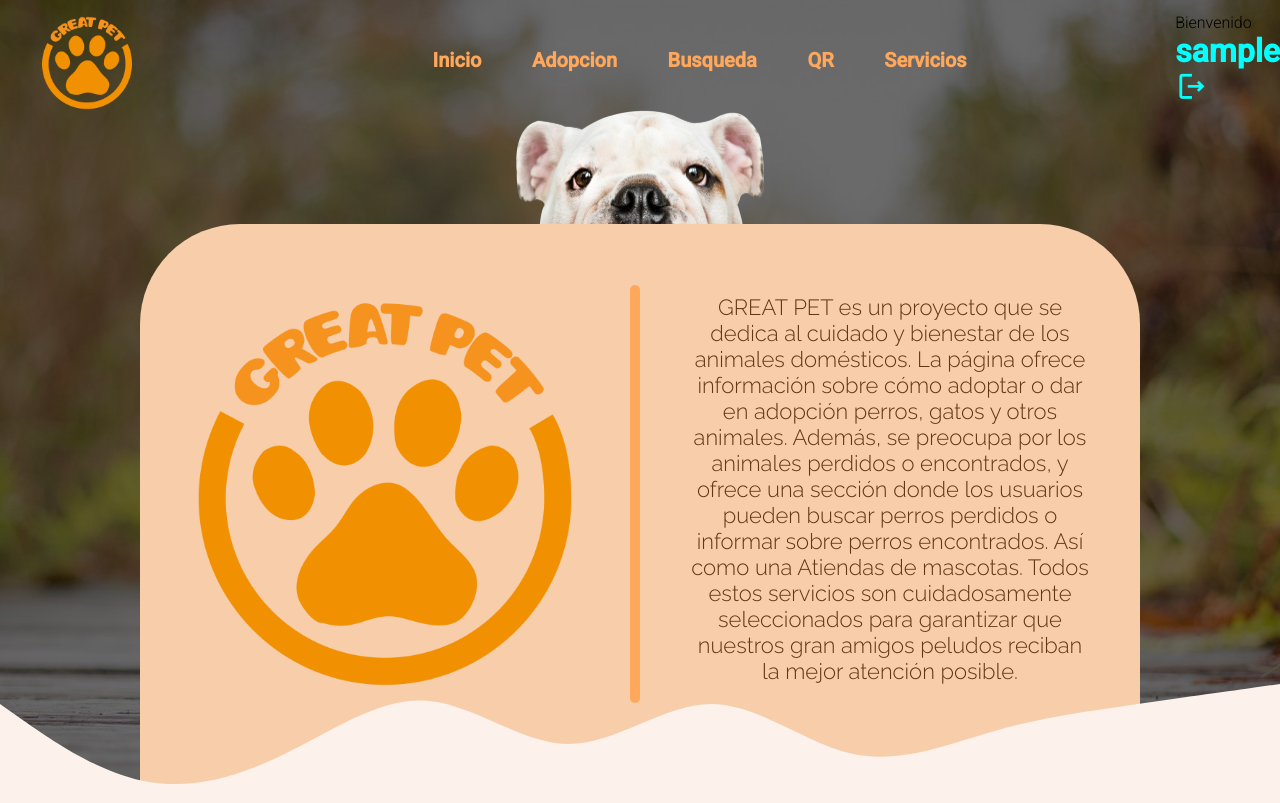
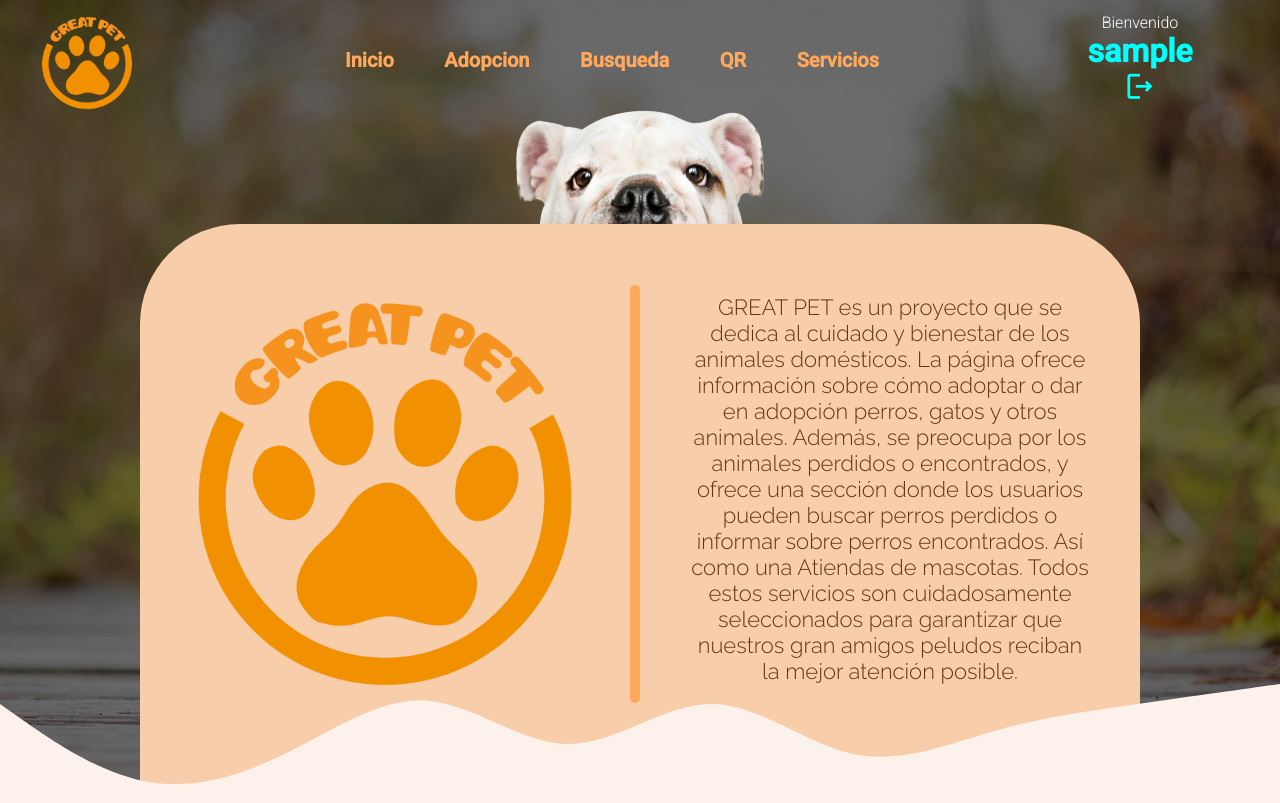
Before and after one commit to Busferis/great_pet, a PHP site: page /panel.php in a window 1280 px wide. Shown: the top 803 px of the page. Run offline with PHP 8.4, Linux system fonts and the light colour scheme; the visitor is signed in with stand-in values (Sample User, id 1); some web fonts are replaced.

Commit message:
Actualizacion

```diff
--- a/css/color.css
+++ b/css/color.css
@@ -52,6 +52,24 @@ body {
 
 a {
     text-decoration: none;
+}
+
+.redesu{
+    width: 280px;
+    display: flex;
+    flex-direction: column;
+    justify-content: space-between;
+    align-items: center;
+    color: white;
+}
+
+.redesu:hover{
+    color: #f7cdaa;
+    cursor: pointer;
+}
+
+.redesu p{
+    font-size: 12pt;
 }
 
 .redesu a{
```
